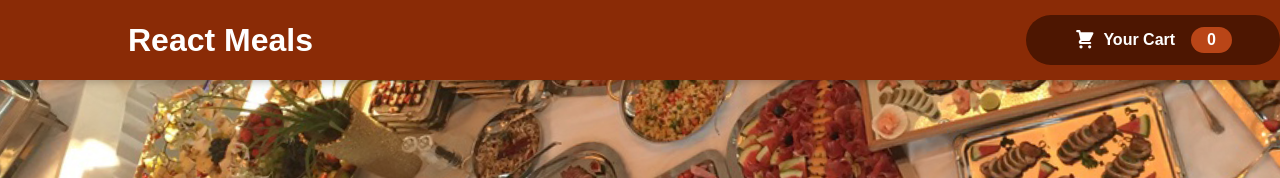
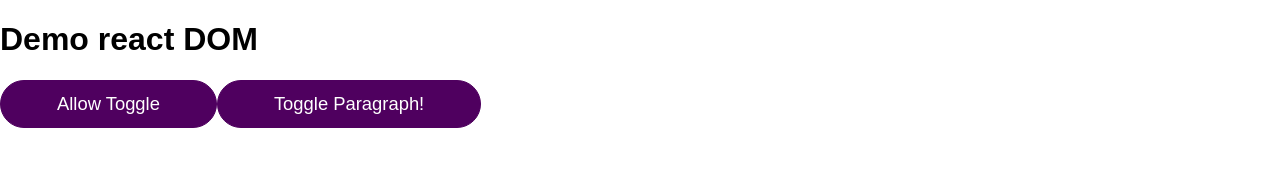
Before and after one commit to nguyenvinhchi/reactdemo, a React app: page /new-post in a window 1280 px wide. Shown: the top 178 px of the page. Built offline with nearby package versions, Linux system fonts and the light colour scheme; the HTML template or start-up script is replaced by a standard one.

Commit message:
nutshell

```diff
--- a/src/App.js
+++ b/src/App.js
@@ -1,11 +1,12 @@
 import React, { Component } from 'react';
 import FoodOrderHomePage from './foodorder/FoodOrderHomePage';
+import DemoHome from './reactinanutshelll/DemoHome/DemoHome';
 
 class App extends Component {
 
   render() {
     return (
-      <FoodOrderHomePage />
+      <DemoHome />
     );
   }
 }
--- /dev/null
+++ b/src/reactinanutshelll/DemoHome/DemoHome.js
@@ -0,0 +1,31 @@
+import React, { useCallback, useState } from 'react'
+import DemoParagraph from './DemoParagraph'
+import Button from '../UI/Button'
+
+const DemoHome = () => {
+  const [showParagraph, setShowParagraph] = useState(false);
+  const [allowToggle, setAllowToggle] = useState(false);
+
+  console.log('DemoHome run')
+
+  const toggleHandler = useCallback(() => {
+    if (allowToggle) {
+      setShowParagraph((prevShowParagraph) => !prevShowParagraph);
+    }
+  }, [allowToggle]);
+
+  const allowToggleHandler = () => {
+    setAllowToggle(true);
+  }
+
+  return (
+    <div>
+      <h1>Demo react DOM</h1>
+      <DemoParagraph show={showParagraph} />
+      <Button onClick={allowToggleHandler}>Allow Toggle</Button>
+      <Button onClick={toggleHandler}>Toggle Paragraph!</Button>
+    </div>
+  )
+}
+
+export default DemoHome
--- /dev/null
+++ b/src/reactinanutshelll/DemoHome/DemoParagraph.js
@@ -0,0 +1,10 @@
+import React from 'react'
+
+const DemoParagraph = (props) => {
+  console.log('DemoParagraph run')
+  return (
+    <p>{props.show ? 'Paragraph is ON' : ''}</p>
+  )
+}
+
+export default React.memo(DemoParagraph)
--- /dev/null
+++ b/src/reactinanutshelll/UI/Button.css
@@ -0,0 +1,30 @@
+.button {
+  font: inherit;
+  border: 1px solid #4f005f;
+  background: #4f005f;
+  color: white;
+  padding: 0.75rem 3.5rem;
+  cursor: pointer;
+  font-size: 1.15rem;
+  border-radius: 30px;
+}
+
+.button:hover,
+.button:active {
+  background: #741188;
+  border-color: #741188;
+}
+
+.button:focus {
+  outline: none;
+}
+
+button:disabled,
+button:focus:disabled,
+button:hover:disabled,
+button:active:disabled {
+  background: #ccc;
+  border-color: #ccc;
+  color: #666666;
+  cursor: not-allowed;
+}
--- /dev/null
+++ b/src/reactinanutshelll/UI/Button.js
@@ -0,0 +1,15 @@
+import React from 'react'
+import styles from './Button.css'
+
+const Button = (props) => {
+  console.log('Button run')
+  return (
+    <button className={`${styles.button} ${props.className}`}
+      disabled={props.disabled}
+      onClick={props.onClick}>
+        {props.children}
+    </button>
+  )
+}
+
+export default React.memo(Button)
```
